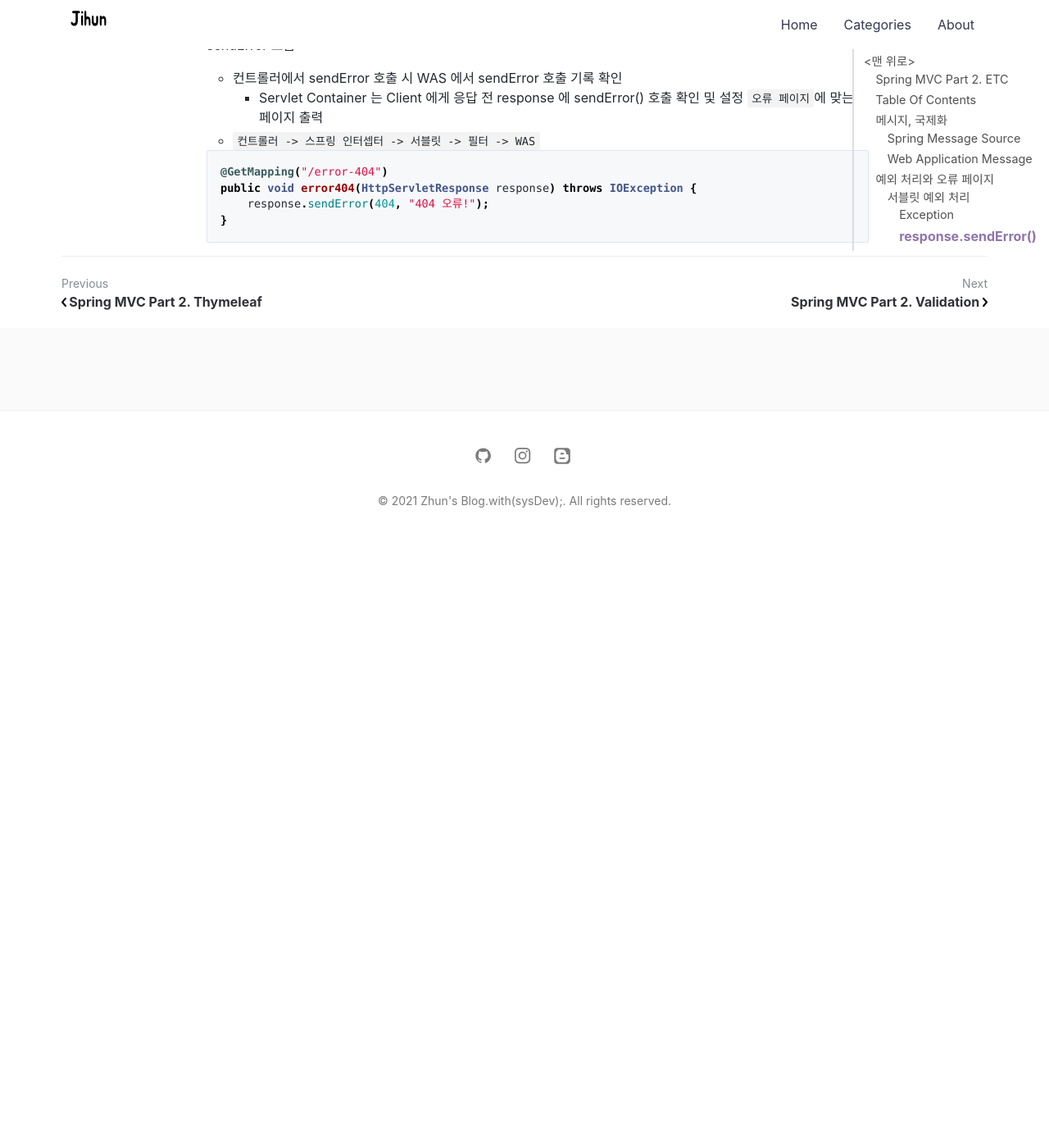
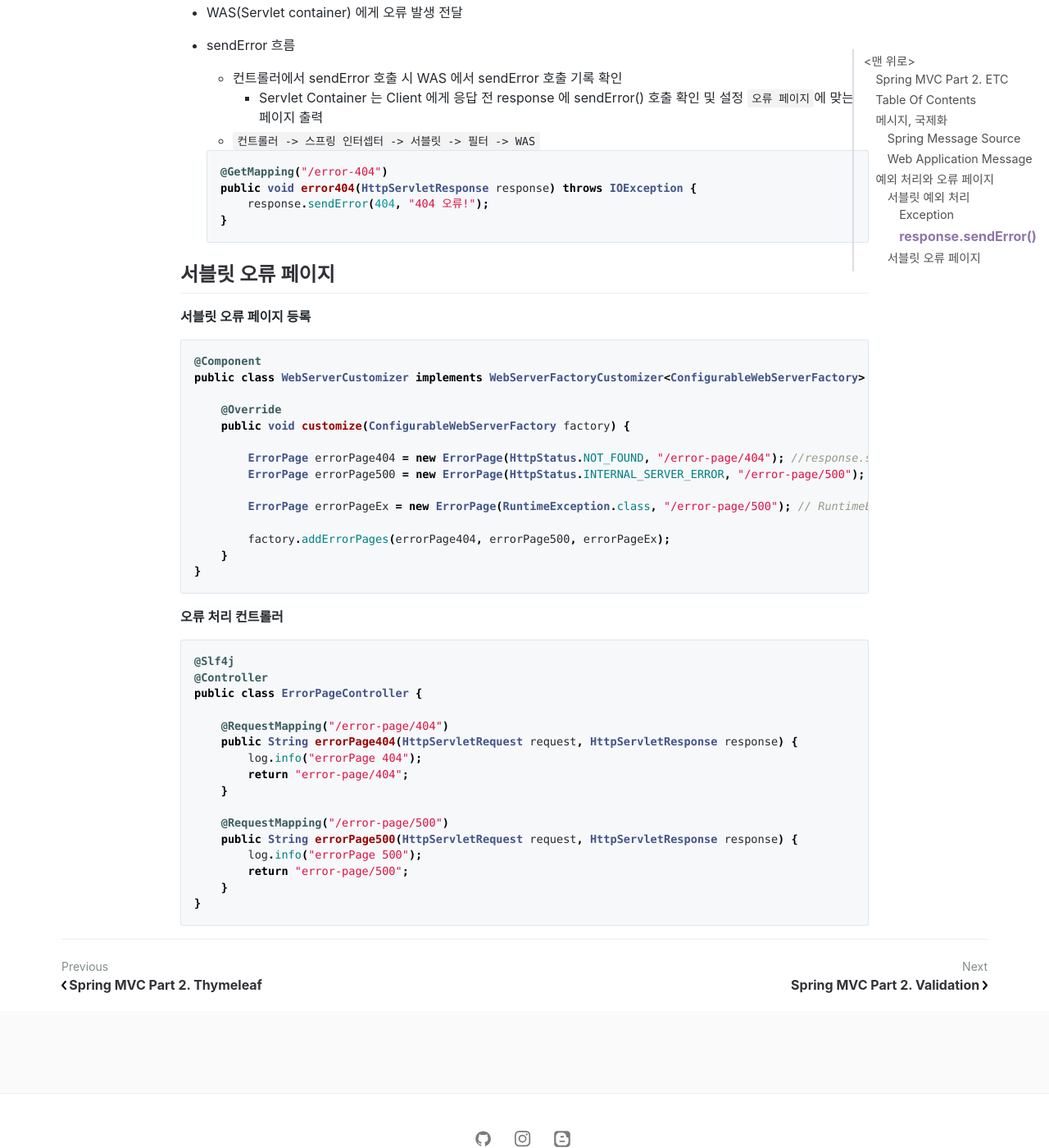
Before and after one commit to jihunparkme/jihunparkme.github.io, a Jekyll site: the page built from _posts/2021-10-12-Spring-MVC-Part2-Etc.md, in a window 1280 px wide and 1400 px high, scrolled down 3956 px. Shown: the whole window at 82% size. Built offline with Jekyll 4.4.1, drawn with Linux system fonts in a browser that asks for light colours; comment, search, counter and statistics services are not loaded; before the commit the page ends 4622 px from its top, so only the background shows below that; some of the changed text lies outside the part shown.

Commit message:
[예외 처리와 오류 페이지] 서블릿 예외 처리 - 오류 화면 제공

````diff
--- a/_posts/2021-10-12-Spring-MVC-Part2-Etc.md
+++ b/_posts/2021-10-12-Spring-MVC-Part2-Etc.md
@@ -172,3 +172,45 @@ featured-img: spring_mvc_2
       response.sendError(404, "404 오류!");
   }
   ```
+
+## 서블릿 오류 페이지
+
+**서블릿 오류 페이지 등록**
+
+```java
+@Component
+public class WebServerCustomizer implements WebServerFactoryCustomizer<ConfigurableWebServerFactory> {
+
+    @Override
+    public void customize(ConfigurableWebServerFactory factory) {
+
+        ErrorPage errorPage404 = new ErrorPage(HttpStatus.NOT_FOUND, "/error-page/404"); //response.sendError(404)
+        ErrorPage errorPage500 = new ErrorPage(HttpStatus.INTERNAL_SERVER_ERROR, "/error-page/500"); //response.sendError(500)
+
+        ErrorPage errorPageEx = new ErrorPage(RuntimeException.class, "/error-page/500"); // RuntimeException 또는 그 자식 타입의 예외
+
+        factory.addErrorPages(errorPage404, errorPage500, errorPageEx);
+    }
+}
+```
+
+**오류 처리 컨트롤러**
+
+```java
+@Slf4j
+@Controller
+public class ErrorPageController {
+
+    @RequestMapping("/error-page/404")
+    public String errorPage404(HttpServletRequest request, HttpServletResponse response) {
+        log.info("errorPage 404");
+        return "error-page/404";
+    }
+
+    @RequestMapping("/error-page/500")
+    public String errorPage500(HttpServletRequest request, HttpServletResponse response) {
+        log.info("errorPage 500");
+        return "error-page/500";
+    }
+}
+```
````
